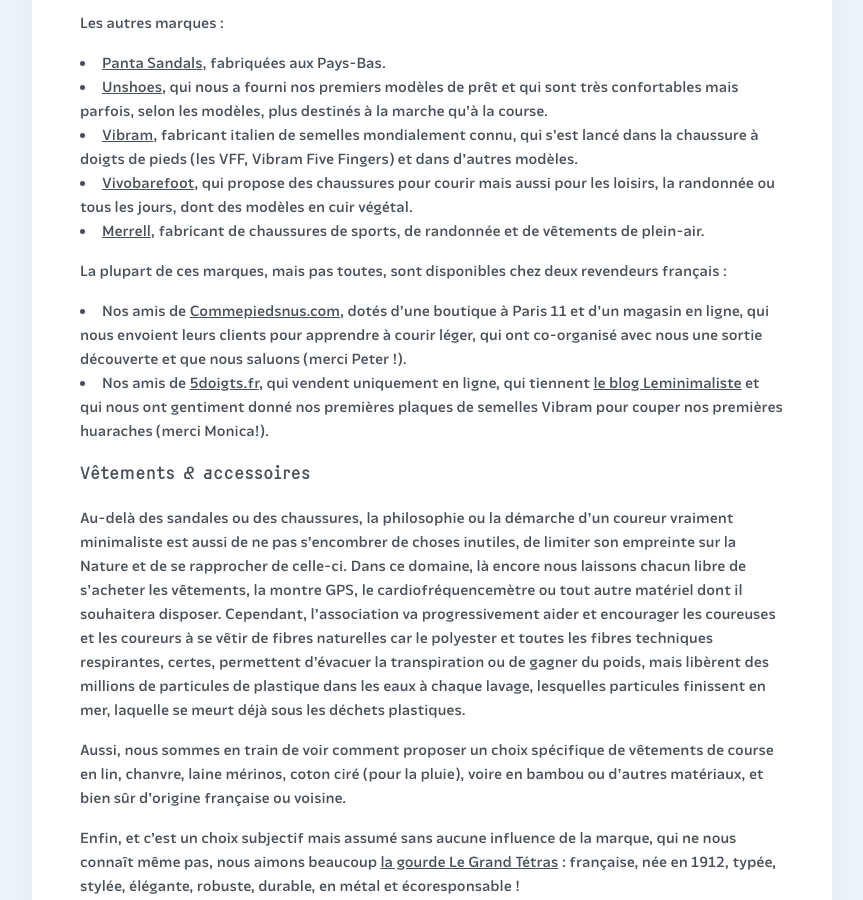
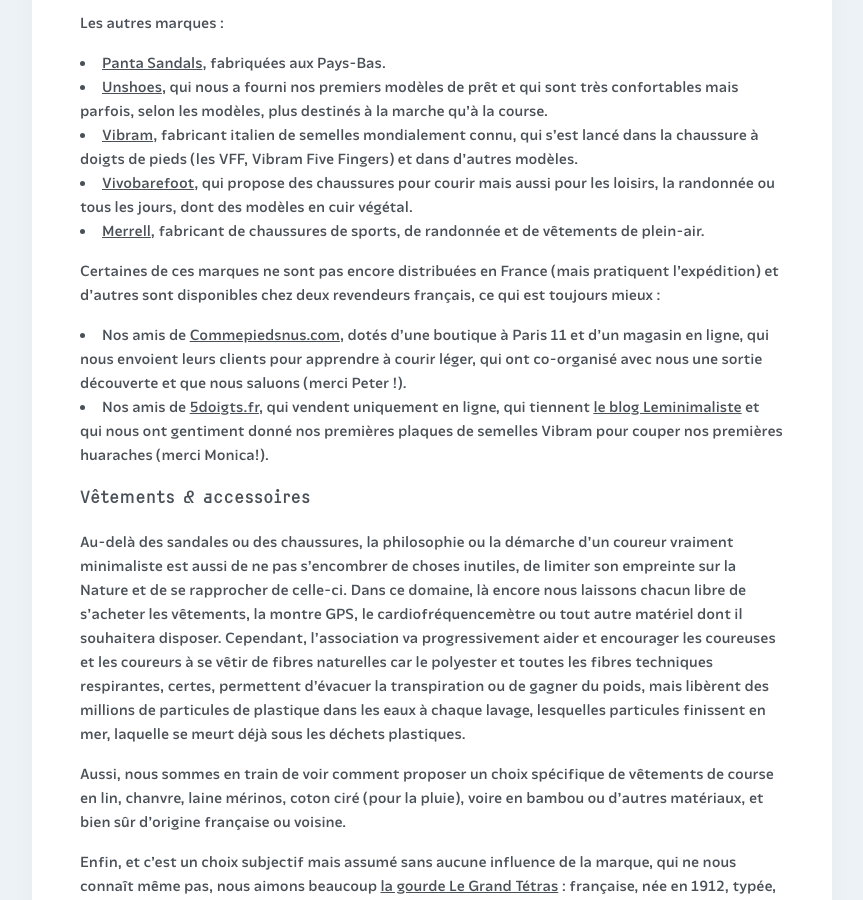
Before and after one commit to courirpaleo/courirpaleo.github.io, a Jekyll site: the page built from _pages/ressources.md, in a window 1280 px wide and 900 px high, scrolled down 8143 px. Shown: the whole window, without its empty margins (208-1071 px from the left). Built offline with Jekyll 4.4.1, drawn with Linux system fonts in a browser that asks for light colours; some web fonts are replaced.

Commit message:
Update ressources.md

```diff
--- a/_pages/ressources.md
+++ b/_pages/ressources.md
@@ -90,7 +90,7 @@
 - [Vivobarefoot](https://www.vivobarefoot.com/eu), qui propose des chaussures pour courir mais aussi pour les loisirs, la randonnée ou tous les jours, dont des modèles en cuir végétal.
 - [Merrell](https://www.merrell.com/FR/fr_FR/home), fabricant de chaussures de sports, de randonnée et de vêtements de plein-air.
 
-La plupart de ces marques, mais pas toutes, sont disponibles chez deux revendeurs français&nbsp;:
+Certaines de ces marques ne sont pas encore distribuées en France (mais pratiquent l'expédition) et d'autres sont disponibles chez deux revendeurs français, ce qui est toujours mieux&nbsp;:
 - Nos amis de [Commepiedsnus.com](https://commepiedsnus.com/fr), dotés d'une boutique à Paris 11 et d'un magasin en ligne, qui nous envoient leurs clients pour apprendre à courir léger, qui ont co-organisé avec nous une sortie découverte et que nous saluons (merci Peter&nbsp;!).
 - Nos amis de [5doigts.fr](https://5doigts.fr), qui vendent uniquement en ligne, qui tiennent [le blog Leminimaliste](https://leminimaliste.info) et qui nous ont gentiment donné nos premières plaques de semelles Vibram pour couper nos premières huaraches (merci Monica!).
 
```
